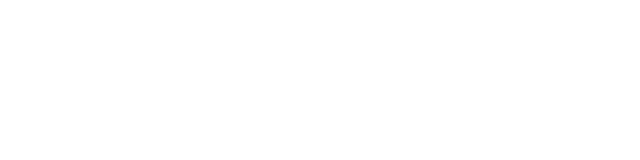
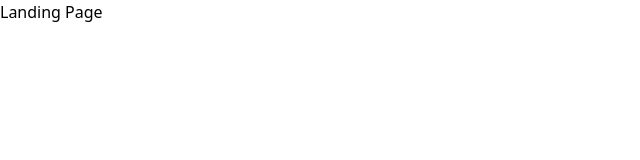
Before and after one commit to Stark-program/social-media-site, a React (Create React App) app: page / in a window 1280 px wide. Before the commit this address had no page. Shown: the top 160 px of the page, without its empty margins (0-640 px from the left). Built offline with nearby package versions, Linux system fonts and the light colour scheme.

Commit message:
added landing page component to App.js

```diff
--- a/src/App.js
+++ b/src/App.js
@@ -2,6 +2,7 @@
 import RenderLogin from "./pages/login";
 import RenderProfile from "./pages/profile";
 import RenderSignup from "./pages/signup";
+import RenderLandingPage from "./pages/landingPage";
 import { useState } from "react";
 import {
   BrowserRouter,
@@ -16,6 +17,7 @@
   return (
     <div>
       <Routes>
+        <Route path="/" element={<RenderLandingPage />} />
         <Route path="/login" element={<RenderLogin />} />
         <Route path="/profile" element={<RenderProfile />} />
         <Route path="/signup" element={<RenderSignup />} />
--- a/src/pages/landingPage.js
+++ b/src/pages/landingPage.js
@@ -0,0 +1,5 @@
+function RenderLandingPage() {
+  return <div>Landing Page</div>;
+}
+
+export default RenderLandingPage;
```
